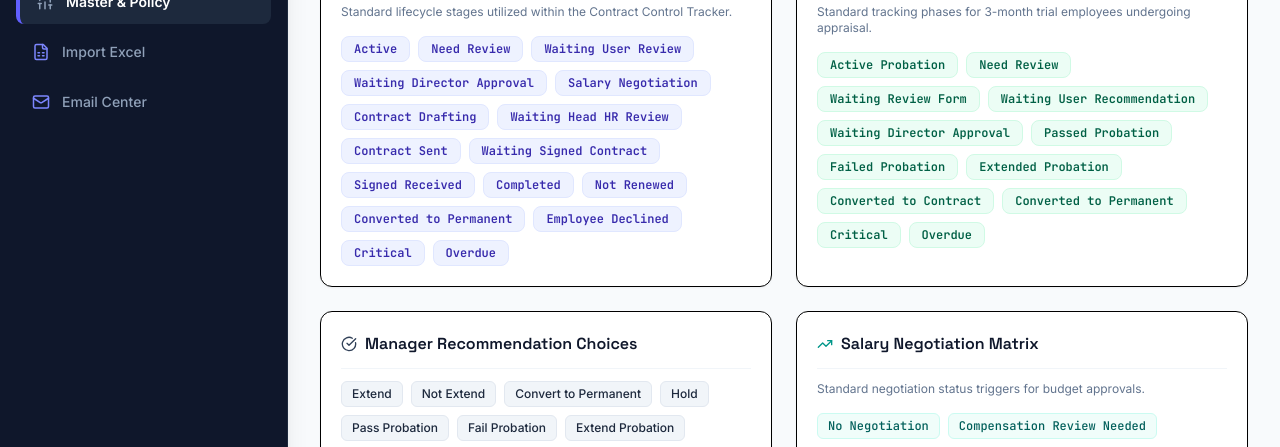
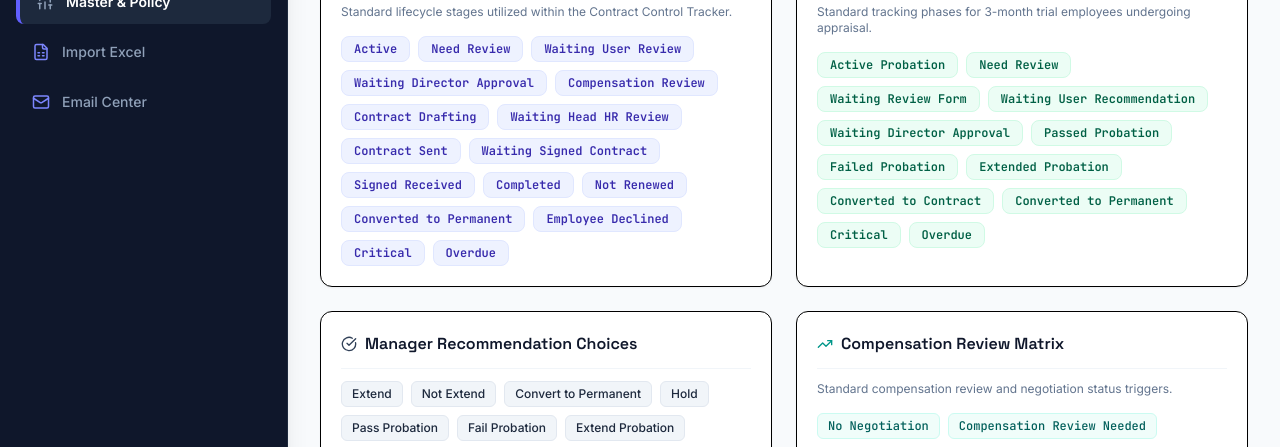
Before and after one commit to alfianfajarrr31-creator/hr-contract-control-room, a React (Vite) app: page / in a window 1280 px wide. Both pictures are taken after a click on the button "Master & Policy". Shown: the part 279-726 px from the top of the page. Built offline with nearby package versions, Linux system fonts and the light colour scheme.

Commit message:
refactor: rename "Salary Negotiation" to "Compensation Review"
Standardize terminology across the UI and codebase to align with business requirements for compensation management processes.

```diff
--- a/src/App.tsx
+++ b/src/App.tsx
@@ -243,7 +243,7 @@ export default function App() {
       "Days Remaining", "Compensation Review Needed", "Negotiation Status", "Negotiation Notes", "Payroll Follow-Up Notes",
       "User Recommendation", "Director Approval", "Head HR Review",
       "Contract Draft Date", "Contract Sent Date", "Signed Deadline", "Signed Received Date",
-      "Contract Status", "Salary Negotiation Status", "HR PIC", "Priority", "Notes"
+      "Contract Status", "Compensation Review Status", "HR PIC", "Priority", "Notes"
     ];
 
     const rows = items.map(c => [
--- a/src/components/ContractForm.tsx
+++ b/src/components/ContractForm.tsx
@@ -440,7 +440,7 @@ export const ContractForm: React.FC<ContractFormProps> = ({
                   className="h-4 w-4 text-indigo-600 border-slate-300 rounded focus:ring-indigo-500"
                 />
                 <label htmlFor="compensationReviewNeeded" className="text-xs font-bold text-slate-700 uppercase tracking-wider cursor-pointer">
-                  Compensation Review Needed <span className="text-[10px] text-slate-400 font-normal block font-sans">Toggle if employee requested salary or compensation updates</span>
+                  Compensation Review Needed <span className="text-[10px] text-slate-400 font-normal block font-sans">Toggle if employee requested compensation updates</span>
                 </label>
               </div>
 
--- a/src/components/ContractTrackerView.tsx
+++ b/src/components/ContractTrackerView.tsx
@@ -432,7 +432,7 @@ export const ContractTrackerView: React.FC<ContractTrackerViewProps> = ({
                               <div className="space-y-2 border-r border-slate-100 pr-4">
                                 <h4 className="font-semibold text-slate-800 font-display flex items-center gap-1.5 border-b border-slate-100 pb-1.5 mb-2 uppercase text-xs tracking-wider">
                                   <HelpCircle className="h-3.5 w-3.5 text-indigo-500" />
-                                  Compensation & Nego
+                                  Compensation Review
                                 </h4>
                                 <div className="flex justify-between items-center">
                                   <span className="text-slate-400 text-xs">Review Needed:</span>
@@ -445,7 +445,7 @@ export const ContractTrackerView: React.FC<ContractTrackerViewProps> = ({
                                   </span>
                                 </div>
                                 <div className="pt-1">
-                                  <span className="text-slate-400 text-xs block mb-1">Nego Status:</span>
+                                  <span className="text-slate-400 text-xs block mb-1">Negotiation Status:</span>
                                   <span className={`inline-flex px-2 py-0.5 rounded text-xs font-semibold border ${
                                     c.salaryNegotiationStatus === SalaryNegotiationStatus.Resolved
                                       ? "bg-emerald-50 text-emerald-700 border-emerald-100"
@@ -458,7 +458,7 @@ export const ContractTrackerView: React.FC<ContractTrackerViewProps> = ({
                                 </div>
                                 {c.negotiationNotes && (
                                   <div className="pt-1.5">
-                                    <span className="text-slate-400 text-xs block">Nego Notes:</span>
+                                    <span className="text-slate-400 text-xs block">Negotiation Notes:</span>
                                     <p className="text-[11px] text-slate-600 line-clamp-2 italic">{c.negotiationNotes}</p>
                                   </div>
                                 )}
--- a/src/components/DashboardView.tsx
+++ b/src/components/DashboardView.tsx
@@ -259,7 +259,7 @@ export const DashboardView: React.FC<DashboardViewProps> = ({
             <div>
               <p className="text-xs font-medium text-slate-500 uppercase tracking-wider">Compensation Review</p>
               <h3 className="text-2xl font-bold font-mono text-teal-700 mt-1">{compensationReviews}</h3>
-              <p className="text-xs text-slate-400 mt-0.5">Active reviews & nego</p>
+              <p className="text-xs text-slate-400 mt-0.5">Active reviews & negotiations</p>
             </div>
           </div>
 
--- a/src/components/ImportExcelView.tsx
+++ b/src/components/ImportExcelView.tsx
@@ -66,7 +66,7 @@ const CONTRACT_FIELDS = [
   { key: "signedDeadline", label: "Signed Deadline", required: false, synonyms: ["signed deadline", "deadline tanda tangan", "deadline ttd"] },
   { key: "signedReceivedDate", label: "Signed Received Date", required: false, synonyms: ["signed received date", "tgl ttd diterima", "tanggal ttd"] },
   { key: "contractStatus", label: "Contract Status", required: false, synonyms: ["contract status", "status kontrak", "status"] },
-  { key: "salaryNegotiationStatus", label: "Salary Negotiation Status", required: false, synonyms: ["salary negotiation status", "status nego", "nego gaji"] },
+  { key: "salaryNegotiationStatus", label: "Compensation Review Status", required: false, synonyms: ["salary negotiation status", "status nego", "nego gaji"] },
   { key: "hrPic", label: "HR PIC", required: false, synonyms: ["hr pic", "pic hr", "pic", "admin hr"] },
   { key: "notes", label: "Notes", required: false, synonyms: ["notes", "keterangan", "catatan", "keterangan tambahan"] },
 ];
--- a/src/components/SettingsView.tsx
+++ b/src/components/SettingsView.tsx
@@ -92,13 +92,13 @@ export const SettingsView: React.FC = () => {
           </div>
         </div>
 
-        {/* Salary Negotiation Dropdowns */}
+        {/* Compensation Review Dropdowns */}
         <div className="bg-white border border-slate-150 rounded-xl p-5 shadow-xs">
           <h3 className="font-semibold text-slate-900 font-display flex items-center gap-2 border-b border-slate-100 pb-3 mb-3">
             <TrendingUp className="h-4 w-4 text-teal-600" />
-            Salary Negotiation Matrix
+            Compensation Review Matrix
           </h3>
-          <p className="text-xs text-slate-500 mb-4">Standard negotiation status triggers for budget approvals.</p>
+          <p className="text-xs text-slate-500 mb-4">Standard compensation review and negotiation status triggers.</p>
           <div className="flex flex-wrap gap-2">
             {Object.values(SalaryNegotiationStatus).map(val => (
               <span key={val} className="inline-flex items-center px-2.5 py-1 rounded-md text-xs font-medium bg-teal-50 text-teal-800 border border-teal-100 font-mono">
--- a/src/seedData.ts
+++ b/src/seedData.ts
@@ -24,7 +24,7 @@ export const INITIAL_CONTRACTS: ContractItem[] = [
     daysRemaining: 2,
     compensationReviewNeeded: true,
     negotiationStatus: SalaryNegotiationStatus.Resolved,
-    negotiationNotes: "Nego gaji sudah resolved. Nominal dikelola di luar sistem.",
+    negotiationNotes: "Compensation review sudah resolved. Nominal dikelola di luar sistem.",
     payrollFollowUpNotes: "",
     userRecommendation: UserRecommendation.Extend,
     directorApproval: ApprovalStatus.Approved,
@@ -36,7 +36,7 @@ export const INITIAL_CONTRACTS: ContractItem[] = [
     contractStatus: ContractStatus.Critical,
     salaryNegotiationStatus: SalaryNegotiationStatus.Resolved,
     hrPic: "Siti Rahma",
-    notes: "Tinggal menunggu tanda tangan kembali dari karyawan. Nego gaji sudah deal di angka 17.5 juta.",
+    notes: "Tinggal menunggu tanda tangan kembali dari karyawan. Compensation review sudah resolved by Management/Payroll. Detail nominal dikelola di luar sistem.",
     priority: "Critical"
   },
   {
@@ -123,7 +123,7 @@ export const INITIAL_CONTRACTS: ContractItem[] = [
     contractStatus: ContractStatus.ContractSent,
     salaryNegotiationStatus: SalaryNegotiationStatus.Resolved,
     hrPic: "Rian Hidayat",
-    notes: "Nego alot dari 9 juta ke 8.5 juta disetujui. Kontrak fisik sudah dikirim.",
+    notes: "Negosiasi kompensasi disetujui setelah diskusi intensif. Kontrak fisik sudah dikirim.",
     priority: "High"
   },
   {
@@ -152,7 +152,7 @@ export const INITIAL_CONTRACTS: ContractItem[] = [
     contractStatus: ContractStatus.WaitingHeadHRReview,
     salaryNegotiationStatus: SalaryNegotiationStatus.UnderDiscussion,
     hrPic: "Siti Rahma",
-    notes: "User merekomendasikan extend dan naik gaji 11 juta, namun Head HR masih mereview kelayakan budget departemen.",
+    notes: "User merekomendasikan extend dengan penyesuaian kompensasi, namun Head HR masih mereview kelayakan budget departemen.",
     priority: "High"
   },
   {
@@ -198,7 +198,7 @@ export const INITIAL_CONTRACTS: ContractItem[] = [
     daysRemaining: 25,
     compensationReviewNeeded: true,
     negotiationStatus: SalaryNegotiationStatus.WaitingManagement,
-    negotiationNotes: "Menunggu approval dari Direktur Operasional untuk kenaikan gaji AE berprestasi.",
+    negotiationNotes: "Menunggu approval dari Direktur Operasional untuk compensation adjustment AE berprestasi. Nominal tidak dicatat di sistem ini.",
     payrollFollowUpNotes: "",
     userRecommendation: UserRecommendation.Extend,
     directorApproval: ApprovalStatus.Pending,
@@ -210,7 +210,7 @@ export const INITIAL_CONTRACTS: ContractItem[] = [
     contractStatus: ContractStatus.WaitingDirectorApproval,
     salaryNegotiationStatus: SalaryNegotiationStatus.WaitingManagement,
     hrPic: "Siti Rahma",
-    notes: "Menunggu approval dari Direktur Operasional untuk kenaikan gaji AE berprestasi.",
+    notes: "Menunggu approval dari Direktur Operasional untuk compensation adjustment AE berprestasi. Nominal tidak dicatat di sistem ini.",
     priority: "High"
   },
   {
--- a/src/types.ts
+++ b/src/types.ts
@@ -3,7 +3,7 @@ export enum ContractStatus {
   NeedReview = "Need Review",
   WaitingUserReview = "Waiting User Review",
   WaitingDirectorApproval = "Waiting Director Approval",
-  SalaryNegotiation = "Salary Negotiation",
+  SalaryNegotiation = "Compensation Review",
   ContractDrafting = "Contract Drafting",
   WaitingHeadHRReview = "Waiting Head HR Review",
   ContractSent = "Contract Sent",
```
